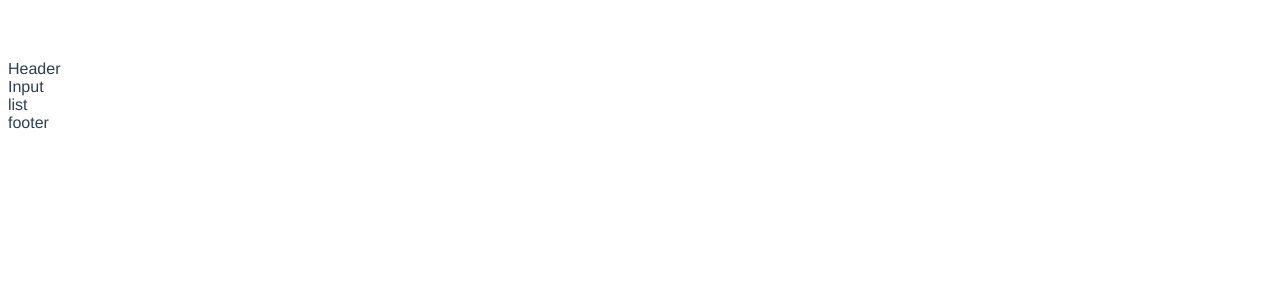
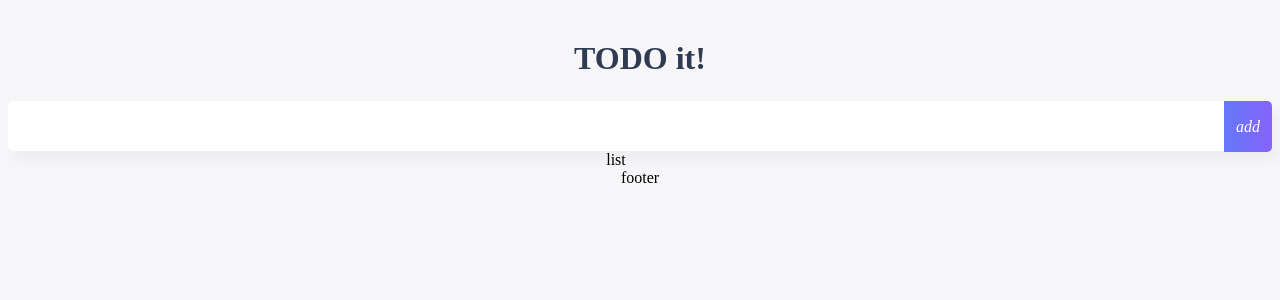
Before and after one commit to erickwak2020/vue-todo, a Vue app: page / in a window 1280 px wide. Shown: the top 300 px of the page. Built offline with nearby package versions, Linux system fonts and the light colour scheme.

Commit message:
todo header, input 기본 구조 개발

```diff
--- a/src/App.vue
+++ b/src/App.vue
@@ -1,9 +1,9 @@
 <template>
   <div>
-    <todo-header></todo-header>
-    <todo-input></todo-input>
-    <todo-list></todo-list>
-    <todo-footer></todo-footer>
+    <TodoHeader></TodoHeader>
+    <TodoInput></TodoInput>
+    <TodoList></TodoList>
+    <TodoFooter></TodoFooter>
   </div>
 </template>
 
@@ -21,11 +21,18 @@ export default {
 </script>
 
 <style>
-#app {
-  font-family: Avenir, Helvetica, Arial, sans-serif;
-  -webkit-font-smoothing: antialiased;
-  -moz-osx-font-smoothing: grayscale;
-  color: #2c3e50;
-  margin-top: 60px;
+body {
+  text-align: center;
+  background-color: #F6F6F8;
+}
+input {
+  border-style: groove;
+  width: 200px;
+}
+button {
+  border-style: groove;
+}
+.shadow {
+  box-shadow: 5px 10px 10px rgba(0, 0, 0, 0.03)
 }
 </style>
--- a/src/components/TodoHeader.vue
+++ b/src/components/TodoHeader.vue
@@ -1,7 +1,7 @@
 <template>
-  <div>
-    Header
-  </div>
+  <header>
+    <h1>TODO it!</h1>
+  </header>
 </template>
 
 <script>
@@ -11,5 +11,9 @@ export default {
 </script>
 
 <style scoped>
-
+h1 {
+  color: #2f3b52;
+  font-weight: 900;
+  margin: 2.5rem 0 1.5rem;
+}
 </style>
--- a/src/components/TodoInput.vue
+++ b/src/components/TodoInput.vue
@@ -1,15 +1,55 @@
 <template>
-  <div>
-    Input
+  <div class="inputBox shadow">
+    <input type="text" v-model="newTodoItem">
+    <span class="addContainer" v-on:click="addTodo">
+      <i class="addBtn" aria-hidden="true">add</i>
+    </span>
   </div>
 </template>
 
 <script>
 export default {
-  name: "TodoInput"
+  name: "TodoInput",
+  data() {
+    return {
+      newTodoItem: ""
+    }
+  },
+  methods: {
+    addTodo: function () {
+      localStorage.setItem(this.newTodoItem, this.newTodoItem);
+      this.clearInput();
+    },
+    clearInput: function () {
+      this.newTodoItem = '';
+    }
+  }
 }
 </script>
 
 <style scoped>
-
+input:focus {
+  outline: none;
+}
+.inputBox {
+  background: white;
+  height: 50px;
+  line-height: 50px;
+  border-radius: 5px;
+}
+.inputBox input {
+  border-style: none;
+  font-size: 0.9rem;
+}
+.addContainer {
+  float: right;
+  background: linear-gradient(to right, #6478FB, #8763FB);
+  display: block;
+  width: 3rem;
+  border-radius: 0 5px 5px 0;
+}
+.addBtn {
+  color: white;
+  vertical-align: middle;
+}
 </style>
```
